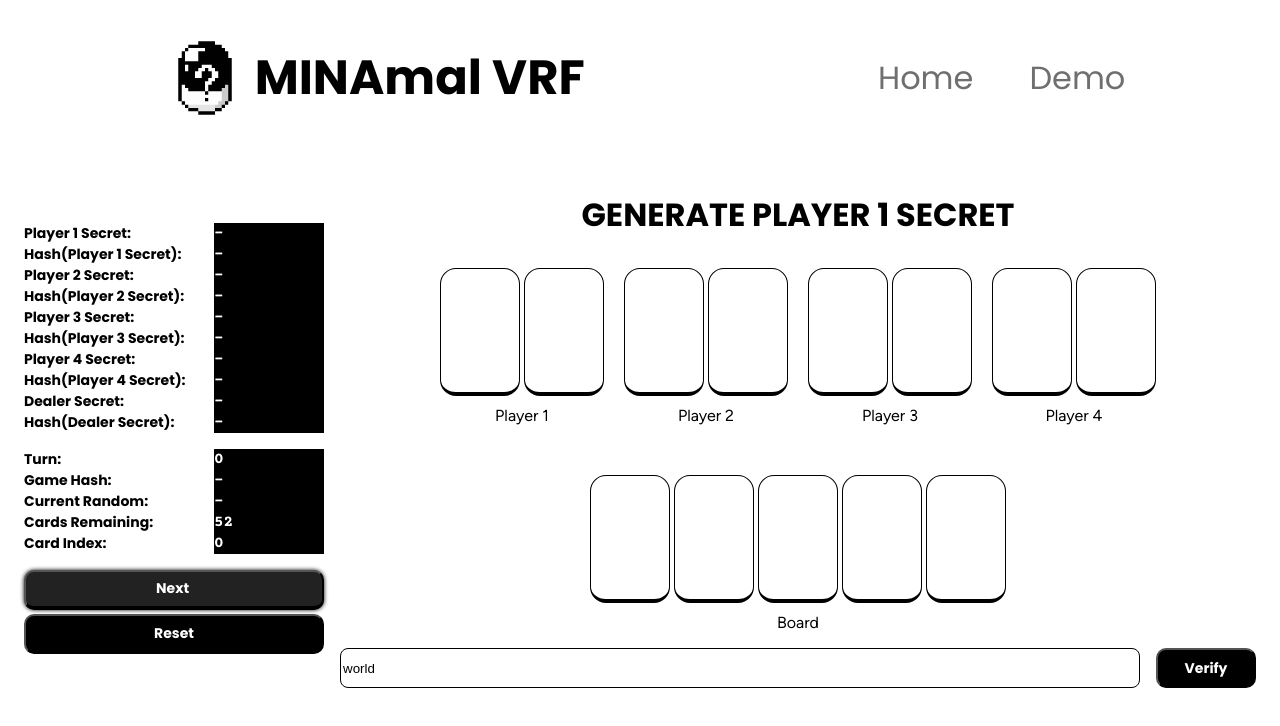
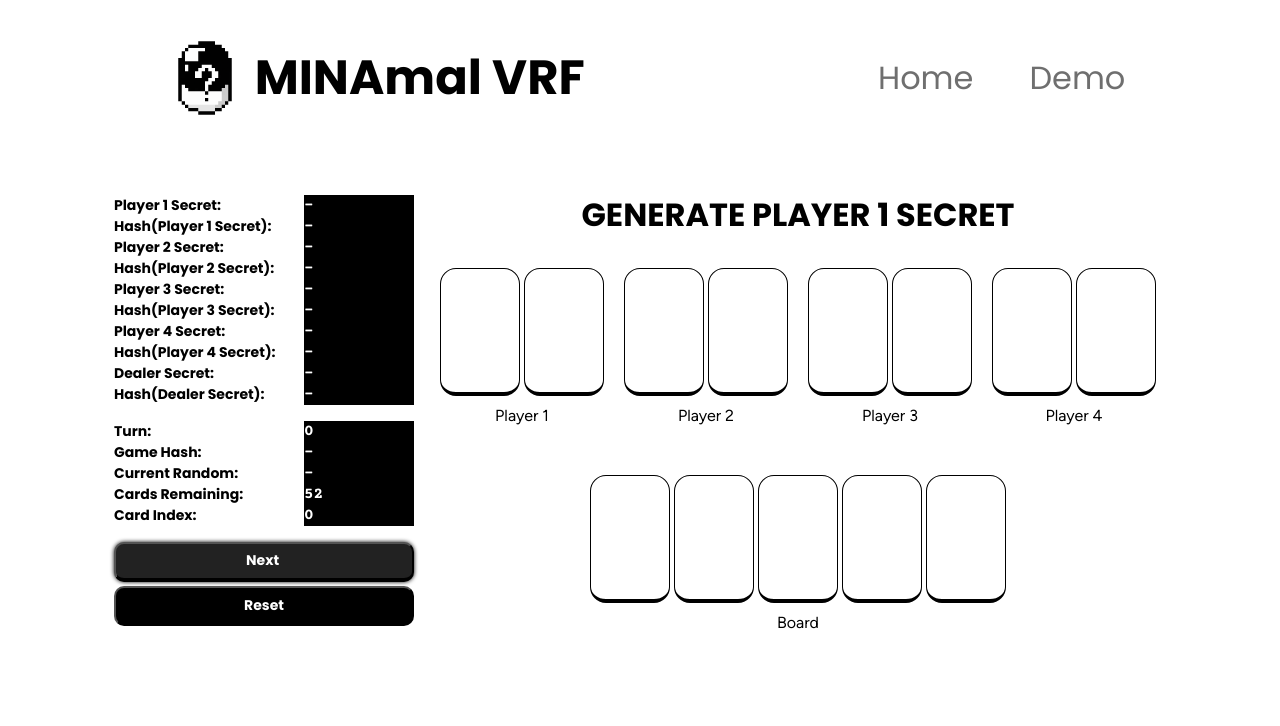
Before and after one commit to zKatcha/zKatcha, a SvelteKit app in the folder packages/app/: page /demo in a window 1280 px wide. Shown: the top 726 px of the page. Built offline with nearby package versions, Linux system fonts and the light colour scheme; what snarkyjs would draw is missing.

Commit message:
feat: rmove input box

```diff
--- a/packages/app/package.json
+++ b/packages/app/package.json
@@ -46,6 +46,7 @@
 		"@web3modal/html": "^2.2.0",
 		"ethers": "^5.7.2",
 		"pako": "^2.1.0",
+		"random-base64-string": "^1.0.1",
 		"snarkyjs": "^0.9.8",
 		"svelte-loading-spinners": "^0.3.4"
 	}
--- a/packages/app/src/components/Button/VerifyButton.svelte
+++ b/packages/app/src/components/Button/VerifyButton.svelte
@@ -1,13 +1,12 @@
 <script lang="ts">
-  import { RandomProver } from "@minamal/zk";
+  import { Random, RandomProver } from "@minamal/zk";
 
   async function handleClick() {
     console.log("Verify");
     let prover = new RandomProver();
     console.log("generating proof");
-    await prover.setup();
+    await Random.compile();
     console.log("setup");
-    prover.ensureSetup();
   }
 </script>
 
--- a/packages/app/src/routes/demo/+page.svelte
+++ b/packages/app/src/routes/demo/+page.svelte
@@ -55,7 +55,7 @@
     <VerticalStack>
       <title>{gameStateTitle}</title>
       <Board />
-      <InputBox />
+      <!-- <InputBox /> -->
     </VerticalStack>
   </HorizontalStack>
 </section>
```
Also changed, not shown: 1 other file (tests, documents, lock files or other folders).
